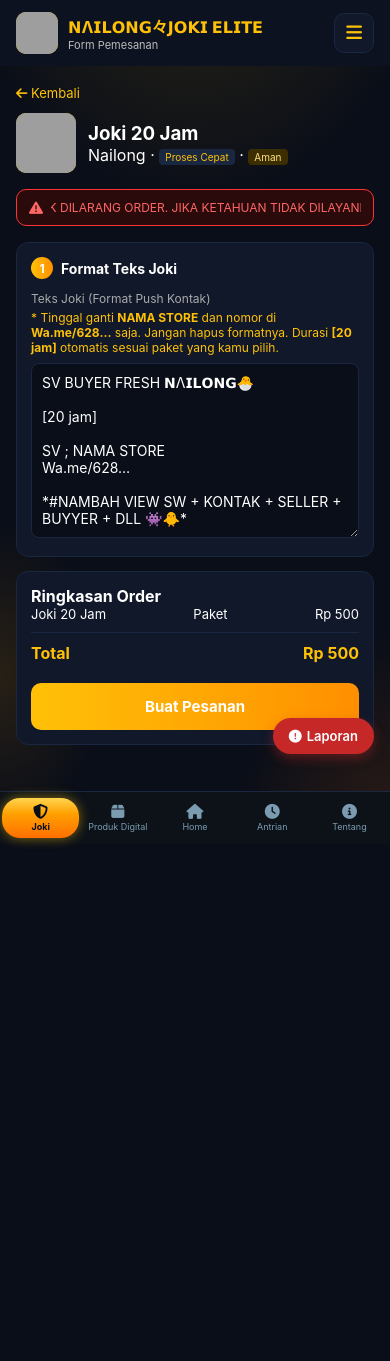
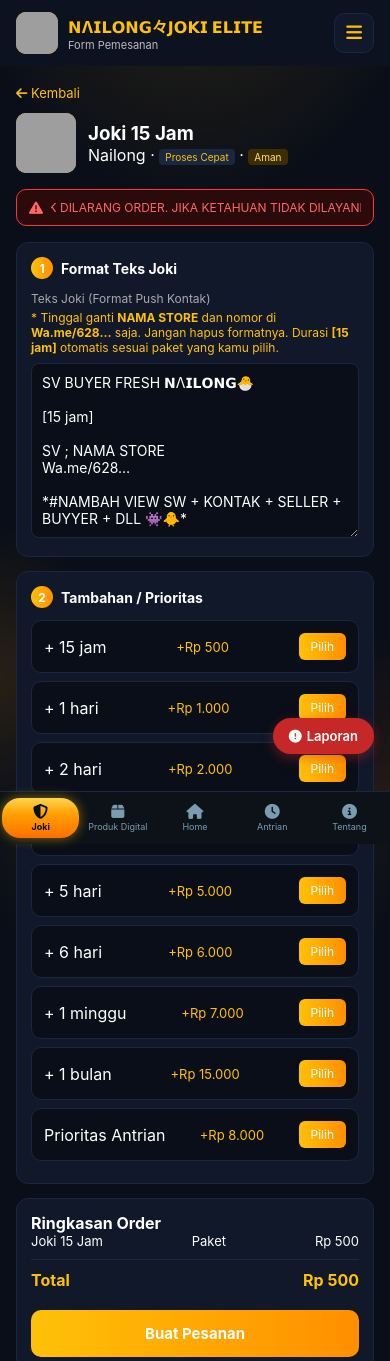
Before and after one commit to cufflistore-ppp/nailongjoki, a website: page pesan.html in a window 390 px wide. Shown: the top 1361 px of the page. Before the commit the page ends 844 px from the top, so only its background shows below. Drawn offline with Linux system fonts and the light colour scheme; no server answers; grey boxes are pictures that could not be loaded.

Commit message:
Add files via upload

```diff
--- a/joki-produk.js
+++ b/joki-produk.js
@@ -1,13 +1,15 @@
-const JOKI_CATALOG_VER = "5";
+const JOKI_CATALOG_VER = "7";
 
 const paketJoki = [
   {
     id: 1,
-    label: "20 JAM",
-    judul: "Joki 20 Jam",
-    deskripsi: "Layanan joki kontak selama 20 jam.",
+    label: "15 JAM",
+    badge: "Paling Laris",
+    judul: "Joki 15 Jam",
+    deskripsi: "500p · 15 jam + SW + share all GB",
     harga: 500,
     fitur: [
+      "15 jam + SW + share all GB",
       "Order langsung di web",
       "Status dapat dipantau"
     ]
@@ -16,9 +18,10 @@ const paketJoki = [
     id: 2,
     label: "1 HARI",
     judul: "Joki 1 Hari",
-    deskripsi: "Layanan joki kontak selama 1 hari.",
+    deskripsi: "1.000 · 1 hari + SW + share all GB",
     harga: 1000,
     fitur: [
+      "1 hari + SW + share all GB",
       "Order langsung di web",
       "Status dapat dipantau"
     ]
@@ -27,9 +30,10 @@ const paketJoki = [
     id: 3,
     label: "2 HARI",
     judul: "Joki 2 Hari",
-    deskripsi: "Layanan joki kontak selama 2 hari.",
+    deskripsi: "2.000 · 2 hari + SW + share all GB",
     harga: 2000,
     fitur: [
+      "2 hari + SW + share all GB",
       "Order langsung di web",
       "Status dapat dipantau"
     ]
@@ -38,42 +42,76 @@ const paketJoki = [
     id: 4,
     label: "3 HARI",
     judul: "Joki 3 Hari",
-    deskripsi: "Layanan joki kontak selama 3 hari.",
+    deskripsi: "3.000 · 3 hari + SW + share all GB",
     harga: 3000,
     fitur: [
+      "3 hari + SW + share all GB",
       "Order langsung di web",
       "Status dapat dipantau"
     ]
   },
   {
     id: 5,
-    label: "4 HARI",
-    judul: "Joki 4 Hari",
-    deskripsi: "Layanan joki kontak selama 4 hari.",
-    harga: 4000,
+    label: "5 HARI",
+    judul: "Joki 5 Hari",
+    deskripsi: "5.000 · 5 hari + SW + share all GB",
+    harga: 5000,
     fitur: [
+      "5 hari + SW + share all GB",
       "Order langsung di web",
       "Status dapat dipantau"
     ]
   },
   {
     id: 6,
-    label: "5 HARI",
-    judul: "Joki 5 Hari",
-    deskripsi: "Layanan joki kontak selama 5 hari.",
-    harga: 5000,
+    label: "6 HARI",
+    judul: "Joki 6 Hari",
+    deskripsi: "6.000 · 6 hari + SW + share all GB",
+    harga: 6000,
     fitur: [
+      "6 hari + SW + share all GB",
       "Order langsung di web",
       "Status dapat dipantau"
     ]
   },
   {
     id: 7,
+    label: "1 MINGGU",
+    judul: "Joki 1 Minggu",
+    deskripsi: "7.000 · 1 minggu + SW + share all GB + tempel link website khusus buyer mingguan",
+    harga: 7000,
+    fitur: [
+      "1 minggu + SW + share all GB",
+      "Tempel link website khusus buyer mingguan",
+      "Order langsung di web",
+      "Status dapat dipantau"
+    ]
+  },
+  {
+    id: 8,
+    label: "1 BULAN",
+    badge: "Hot",
+    judul: "Joki 1 Bulan",
+    deskripsi: "15.000 · 1 bulan + SW + share all GB + tempel link website khusus buyer bulanan + story Instagram",
+    harga: 15000,
+    fitur: [
+      "1 bulan + SW + share all GB",
+      "Tempel link website khusus buyer bulanan",
+      "Story Instagram",
+      "Order langsung di web",
+      "Status dapat dipantau"
+    ]
+  },
+  {
+    id: 9,
     label: "PERMANEN",
     judul: "Joki Permanen",
-    deskripsi: "Layanan joki kontak selamanya.",
-    harga: 6000,
+    deskripsi: "30.000 · permanen + tempel link website khusus buyer permanen + story TikTok + story Instagram + SW tebar sampai pensi JB",
+    harga: 30000,
     fitur: [
+      "Permanen + tempel link website khusus buyer permanen",
+      "Story TikTok + Story Instagram",
+      "SW tebar sampai pensi JB",
       "Order langsung di web",
       "Status dapat dipantau"
     ]
@@ -88,9 +126,16 @@ function renderPaketJoki() {
   const container = document.getElementById("paketList");
   if (!container) return;
 
-  container.innerHTML = paketJoki.map(p => `
+  container.innerHTML = paketJoki.map(p => {
+    const badgeHtml = p.badge
+      ? `<span class="paket-badge ${p.badge === "Hot" ? "badge-hot" : "badge-laris"}">${p.badge}</span>`
+      : "";
+    return `
     <div class="paket-card">
-      <div class="paket-label">${p.label}</div>
+      <div class="paket-label-row">
+        <div class="paket-label">${p.label}</div>
+        ${badgeHtml}
+      </div>
       <h3>${p.judul}</h3>
       <p>${p.deskripsi}</p>
       <ul>
@@ -101,7 +146,8 @@ function renderPaketJoki() {
         Pesan Sekarang
       </a>
     </div>
-  `).join("");
+  `;
+  }).join("");
 }
 
 function tambahPaket(data) {
--- a/pesan.html
+++ b/pesan.html
@@ -88,11 +88,11 @@
         <label>Teks Joki (Format Push Kontak)</label>
         <p style="font-size:12px; color:#FFC107; margin:4px 0 8px;">
           * Tinggal ganti <b>NAMA STORE</b> dan nomor di <b>Wa.me/628…</b> saja. Jangan hapus formatnya.
-          Durasi <b id="hintDurasi">[20 jam]</b> otomatis sesuai paket yang kamu pilih.
+          Durasi <b id="hintDurasi">[15 jam]</b> otomatis sesuai paket yang kamu pilih.
         </p>
         <textarea id="catatan" rows="9">SV BUYER FRESH 𝗡Λ𝗜𝗟𝗢𝗡𝗚🐣
 
-[20 jam]
+[15 jam]
 
 SV ; NAMA STORE
 Wa.me/628…
@@ -101,30 +101,45 @@ Wa.me/628…
       </div>
 
       <div class="form-section" id="addonSection" style="display:none;">
-        <h4><span class="step">2</span> Include Paket</h4>
+        <h4><span class="step">2</span> Tambahan / Prioritas</h4>
         <div class="addon" onclick="toggleAddon(this, 500)">
-          <span>+ 20jam</span>
+          <span>+ 15 jam</span>
           <span class="addon-price">+Rp 500</span>
           <button class="btn-pilih" type="button">Pilih</button>
         </div>
         <div class="addon" onclick="toggleAddon(this, 1000)">
-          <span>+ 1hari</span>
+          <span>+ 1 hari</span>
           <span class="addon-price">+Rp 1.000</span>
           <button class="btn-pilih" type="button">Pilih</button>
         </div>
         <div class="addon" onclick="toggleAddon(this, 2000)">
-          <span>+ 2hari</span>
+          <span>+ 2 hari</span>
           <span class="addon-price">+Rp 2.000</span>
           <button class="btn-pilih" type="button">Pilih</button>
         </div>
         <div class="addon" onclick="toggleAddon(this, 3000)">
-          <span>+ 3hari</span>
+          <span>+ 3 hari</span>
           <span class="addon-price">+Rp 3.000</span>
           <button class="btn-pilih" type="button">Pilih</button>
         </div>
-        <div class="addon" onclick="toggleAddon(this, 4000)">
-          <span>+ 4hari</span>
-          <span class="addon-price">+Rp 4.000</span>
+        <div class="addon" onclick="toggleAddon(this, 5000)">
+          <span>+ 5 hari</span>
+          <span class="addon-price">+Rp 5.000</span>
+          <button class="btn-pilih" type="button">Pilih</button>
+        </div>
+        <div class="addon" onclick="toggleAddon(this, 6000)">
+          <span>+ 6 hari</span>
+          <span class="addon-price">+Rp 6.000</span>
+          <button class="btn-pilih" type="button">Pilih</button>
+        </div>
+        <div class="addon" onclick="toggleAddon(this, 7000)">
+          <span>+ 1 minggu</span>
+          <span class="addon-price">+Rp 7.000</span>
+          <button class="btn-pilih" type="button">Pilih</button>
+        </div>
+        <div class="addon" onclick="toggleAddon(this, 15000)">
+          <span>+ 1 bulan</span>
+          <span class="addon-price">+Rp 15.000</span>
           <button class="btn-pilih" type="button">Pilih</button>
         </div>
         <div class="addon" onclick="toggleAddon(this, 8000)">
@@ -305,31 +320,35 @@ Wa.me/628…
           window.orderType = "Joki Kontak";
           window.isJokiOrder = true;
 
-          // Sembunyikan nama & WA, sembunyikan addon (durasi sudah di paket)
+          // Sembunyikan nama & WA; tampilkan addon (prioritas + nambah durasi, tanpa permanen)
           const fn = document.getElementById("fieldNamaWa");
           if (fn) fn.style.display = "none";
           const addon = document.getElementById("addonSection");
-          if (addon) addon.style.display = "none";
+          if (addon) addon.style.display = "block";
 
           // Durasi di teks sesuai paket
           const durasiMap = {
-            1: "20 jam",
+            1: "15 jam",
             2: "1 hari",
             3: "2 hari",
             4: "3 hari",
-            5: "4 hari",
-            6: "5 hari",
-            7: "permanen"
+            5: "5 hari",
+            6: "6 hari",
+            7: "1 minggu",
+            8: "1 bulan",
+            9: "permanen"
           };
           const label = paket.label || "";
-          let durasi = durasiMap[paket.id] || "20 jam";
+          let durasi = durasiMap[paket.id] || "15 jam";
           if (/permanen/i.test(label) || /permanen/i.test(paket.judul || "")) durasi = "permanen";
-          else if (/20\s*jam/i.test(label) || /20\s*jam/i.test(paket.judul || "")) durasi = "20 jam";
+          else if (/15\s*jam/i.test(label) || /15\s*jam/i.test(paket.judul || "")) durasi = "15 jam";
+          else if (/1\s*minggu/i.test(label) || /1\s*minggu/i.test(paket.judul || "")) durasi = "1 minggu";
+          else if (/1\s*bulan/i.test(label) || /1\s*bulan/i.test(paket.judul || "")) durasi = "1 bulan";
           else if (/1\s*hari/i.test(label)) durasi = "1 hari";
           else if (/2\s*hari/i.test(label)) durasi = "2 hari";
           else if (/3\s*hari/i.test(label)) durasi = "3 hari";
-          else if (/4\s*hari/i.test(label)) durasi = "4 hari";
           else if (/5\s*hari/i.test(label)) durasi = "5 hari";
+          else if (/6\s*hari/i.test(label)) durasi = "6 hari";
 
           window.jokiDurasi = durasi;
           const hint = document.getElementById("hintDurasi");
--- a/style.css
+++ b/style.css
@@ -297,6 +297,13 @@ body {
   padding: 16px;
   margin-bottom: 14px;
 }
+.paket-label-row {
+  display: flex;
+  align-items: center;
+  gap: 8px;
+  flex-wrap: wrap;
+  margin-bottom: 8px;
+}
 .paket-label {
   display: inline-block;
   background: #FFC107;
@@ -305,7 +312,24 @@ body {
   font-weight: 700;
   padding: 3px 8px;
   border-radius: 6px;
-  margin-bottom: 8px;
+  margin-bottom: 0;
+}
+.paket-badge {
+  display: inline-block;
+  font-size: 10px;
+  font-weight: 800;
+  padding: 3px 8px;
+  border-radius: 6px;
+  letter-spacing: 0.3px;
+  text-transform: uppercase;
+}
+.paket-badge.badge-laris {
+  background: linear-gradient(135deg, #FF6F00, #FF8F00);
+  color: #fff;
+}
+.paket-badge.badge-hot {
+  background: linear-gradient(135deg, #e53935, #c62828);
+  color: #fff;
 }
 .paket-card h3 { font-size: 18px; margin-bottom: 4px; }
 .paket-card p { font-size: 13px; color: #bbb; margin-bottom: 10px; }
```
Also changed, not shown: akun.html (+1 -1 lines), index.html (+1 -1 lines), pembayaran.html (+3 -3 lines), tentang.html (+26 -50 lines).
